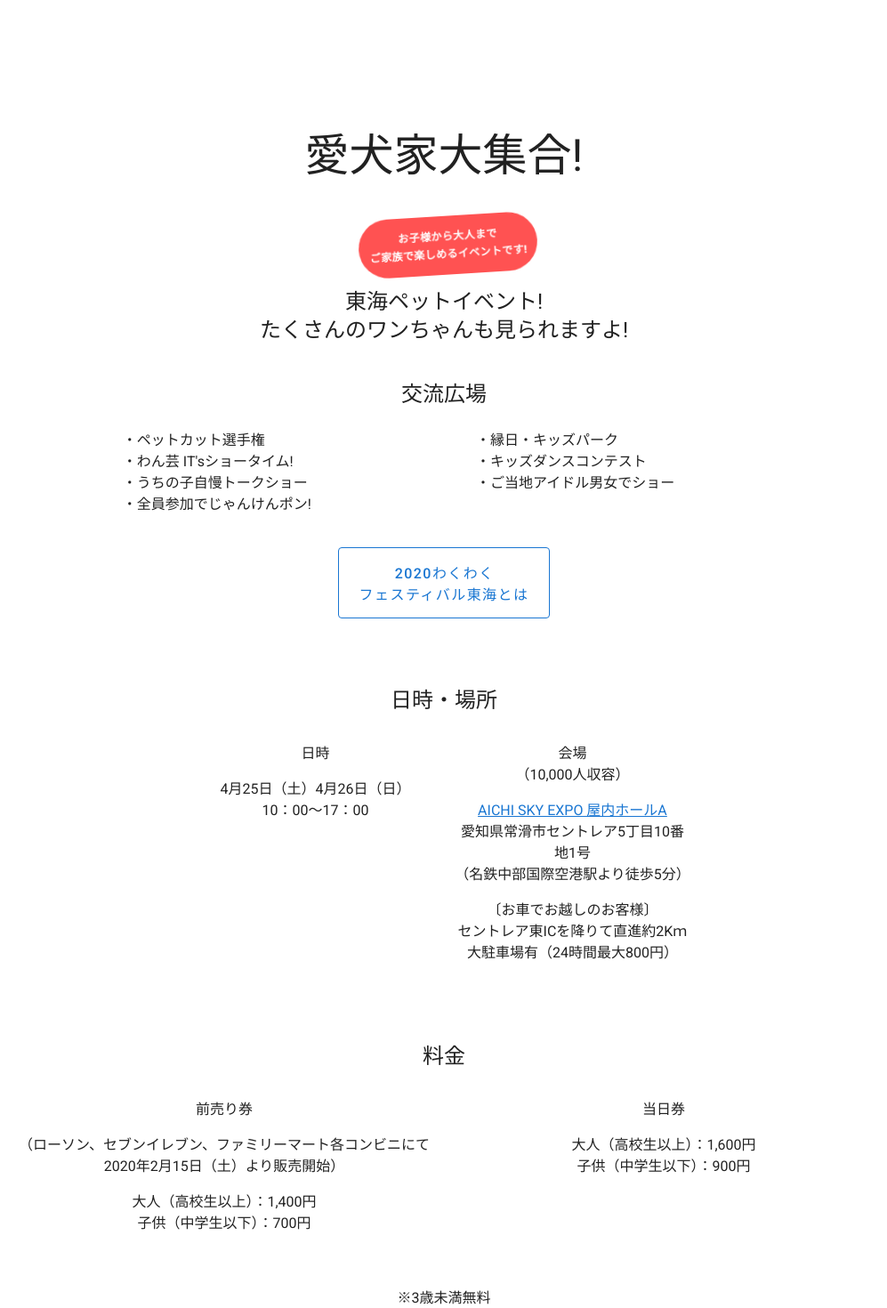
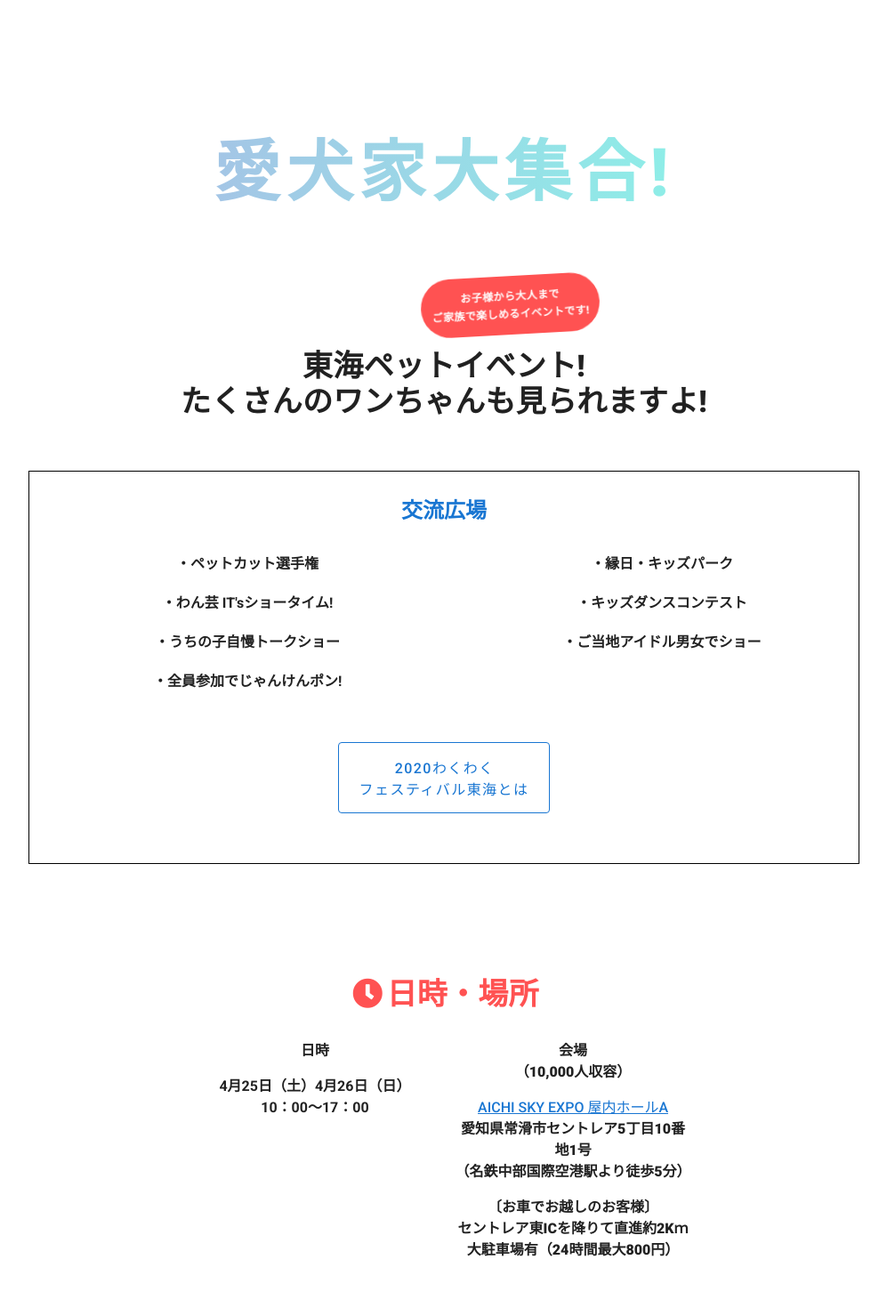
Before and after one commit to hirotaka-takase/wakuwakufestival, a Nuxt app: page / in a window 1280 px wide. Shown: the part 620-2090 px from the top of the page at 89% size, without its empty margins (141-1138 px from the left). Built offline with nearby package versions, Linux system fonts and the light colour scheme.

Commit message:
topページのコーディング完了

```diff
--- /dev/null
+++ b/assets/css/main.css
@@ -0,0 +1,9 @@
+.wf-roundedmplus1c {
+    font-family: "M PLUS Rounded 1c";
+}
+.page-enter {
+    opacity: 0;
+  }
+.page-enter-active {
+    transition: opacity 3s;
+}
--- a/layouts/default.vue
+++ b/layouts/default.vue
@@ -30,7 +30,9 @@
       <v-toolbar-title class="white--text" v-text="title" />
     </v-app-bar>
     <v-content>
+      <transition name="page">
       <nuxt />
+      </transition>
     </v-content>
     <v-footer color="warning" class="lighten-1" padless>
       <v-row class="py-3 white--text text-center" no-gutters>
--- a/nuxt.config.js
+++ b/nuxt.config.js
@@ -17,7 +17,11 @@ export default {
         content: process.env.npm_package_description || ''
       }
     ],
-    link: [{ rel: 'icon', type: 'image/x-icon', href: '/favicon.ico' }]
+    link: [
+      { rel: 'icon', type: 'image/x-icon', href: '/favicon.ico' },
+      { rel: "stylesheet", href:"https://use.fontawesome.com/releases/v5.6.1/css/all.css"},
+      { rel: "stylesheet", href: "https://fonts.googleapis.com/css?family=M+PLUS+Rounded+1c"},
+    ]
   },
   /*
    ** Customize the progress-bar color
@@ -26,7 +30,9 @@ export default {
   /*
    ** Global CSS
    */
-  css: [],
+  css: [
+    '@/assets/css/main.css',
+  ],
   /*
    ** Plugins to load before mounting the App
    */
--- a/pages/index.vue
+++ b/pages/index.vue
@@ -8,9 +8,9 @@
     </v-img>
     <v-container>
       <v-layout column justify-center align-center class="layout1 text-center">
-        <v-flex xs12 sm8 md6 class="py-4">
+        <v-flex xs12 sm8 md6 class="py-4 font-weight-bold" style="margin-bottom: 90px;">
           <div style="position: relative;" class="py-4">
-            <p class="text_aiken">愛犬家大集合!</p>
+            <p class="text_aiken font-weight-black" style="letter-spacing: 0.09em;">愛犬家大集合!</p>
             <v-chip
               class="chip pa-3 body-1 caption fuwafuwa font-weight-black"
               color="error"
@@ -20,12 +20,12 @@
               お子様から大人まで<br>ご家族で楽しめるイベントです!
             </v-chip>
           </div>
-          <v-row>
-            <v-col cols="12" md="12" sm="12" class="pa-0 headline">東海ペットイベント!</v-col>
-            <v-col cols="12" md="12" sm="12" class="pt-0 headline mb-4">たくさんのワンちゃんも見られますよ!</v-col>
-            <v-col cols="12" md="12" sm="12" class="headline">交流広場</v-col>
+          <v-row style="margin-bottom: 30px;">
+            <v-col cols="12" md="12" sm="12" class="pa-0 display-1 font-weight-black">東海ペットイベント!</v-col>
+            <v-col cols="12" md="12" sm="12" class="pt-0 display-1 mb-4 font-weight-black">たくさんのワンちゃんも見られますよ!</v-col>
           </v-row>
-          <v-row class="text-left">
+          <v-row class="kouryu text-center py-4" style="border: 1px solid #000;">
+            <v-col cols="12" md="12" sm="12" class="headline font-weight-black pb-0" style="color: #1976d2;">交流広場</v-col>
             <v-col cols="12" md="6" sm="12">
               <ul>
                   <li>
@@ -43,7 +43,7 @@
                 </ul>
             </v-col>
             <v-col cols="12" md="6" sm="12">
-              <ul>
+              <ul class="">
                   <li>
                     ・縁日・キッズパーク
                   </li>
@@ -57,22 +57,22 @@
             </v-col>
             <v-col class="py-4 mb-4" cols="12">
               <h2 class="text-center py-2">
-                <v-btn x-large height="80" outlined color="primary">2020わくわく<br>フェスティバル東海とは</v-btn>
+                <v-btn x-large height="80" to="/about" outlined color="primary">2020わくわく<br>フェスティバル東海とは</v-btn>
               </h2>
             </v-col>
           </v-row>
         </v-flex>
         <v-flex class="py-4">
-          <h3 class="headline py-4 mb-4">日時・場所</h3>
+          <h3 class="display-1 font-weight-bold py-4 mb-4" style="color: #ff5252;"><i class="fas fa-clock px-1"></i>日時・場所</h3>
           <v-row>
-            <v-col cols="12" md="6" sm="12">
+            <v-col class="font-weight-bold" cols="12" md="6" sm="12">
               <p>日時</p>
               <p class="mb-4 pb-4">4月25日（土）4月26日（日）<br>10：00～17：00</p>
             </v-col>
-            <v-col cols="12" md="6" sm="12">
+            <v-col class="font-weight-black" cols="12" md="6" sm="12">
               <p class="mb-0">会場</p>
               <p class="mb-4">（10,000人収容）</p>
-              <p><a href="https://www.aichiskyexpo.com/access/" target="_blank">AICHI SKY EXPO 屋内ホールA</a><br>愛知県常滑市セントレア5丁目10番地1号<br>（名鉄中部国際空港駅より徒歩5分）</p>
+              <p><a href="https://www.aichiskyexpo.com/access/" target="_blank" class="font-weight-medium">AICHI SKY EXPO 屋内ホールA</a><br>愛知県常滑市セントレア5丁目10番地1号<br>（名鉄中部国際空港駅より徒歩5分）</p>
               <p>〔お車でお越しのお客様〕<br>セントレア東ICを降りて直進約2Kｍ<br>大駐車場有（24時間最大800円）</p>
             </v-col>
             <v-col>
@@ -80,8 +80,8 @@
           </v-row>
         </v-flex>
         <v-flex class="py-4">
-          <h3 class="headline py-4 mb-4">料金</h3>
-          <v-row class="pb-4 mb-4">
+          <h3 class="display-1 font-weight-bold py-4 mb-4" style="color: #ff5252;"><i class="fas fa-clock px-1"></i>料金</h3>
+          <v-row class="pb-4 mb-4 font-weight-bold">
             <v-col cols="12" md="6" sm="12">
               <p>前売り券</p>
               <p>（ローソン、セブンイレブン、ファミリーマート各コンビニにて2020年2月15日（土）より販売開始）</p>
@@ -92,18 +92,18 @@
               <p>大人（高校生以上）：1,600円<br>子供（中学生以下）：900円</p>
             </v-col>
           </v-row>
-          <p class="mb-0">※3歳未満無料</p>
-          <p class="mb-4">※ご入場の際、お子様には縁日、キッズパークで使えるお楽しみ券を１枚進呈します。</p>
+          <p class="mb-0 font-weight-bold">※3歳未満無料</p>
+          <p class="mb-4 font-weight-bold">※ご入場の際、お子様には縁日、キッズパークで使えるお楽しみ券を１枚進呈します。</p>
         </v-flex>
       </v-layout>
       <v-card
       width="700"
       class="mb-5 white--text"
       color="pink">
-        <p class="card_title mb-0 py-3 px-5" style="border-bottom: 1px solid #fff;">
+        <p class="card_title mb-0 py-3 px-5 font-weight-black" style="border-bottom: 1px solid #fff;">
         交流広場
         </p>
-        <v-card-text class="white--text card-text">
+        <v-card-text class="white--text card-text font-weight-bold">
             <p>「オフ会しよう!」オフ会には最適広場! <br>事前にお申入いただければスペース確保いたします。(無料）</p>
             <p>「ペットカット選手権」ライブ形式。好みのスタイル見つけて下さい。</p>
             <p>「わん芸 IT's ショータイム」芸達者なワンちゃんが登場します。</p>
@@ -120,8 +120,8 @@
       width="480"
       class="ml-auto mr-9 mb-5 white--text"
       color="#1F7087">
-        <p class="card_title mb-0 py-3 px-5" style="border-bottom: 1px solid #fff;">じゃんけん大会</p>
-        <v-card-text class="card-text white--text">
+        <p class="card_title mb-0 py-3 px-5 font-weight-black" style="border-bottom: 1px solid #fff;">じゃんけん大会</p>
+        <v-card-text class="card-text white--text font-weight-bold">
           <p>ご来場者様全員でじゃんけん大会! </p>
           <p>一日3回開催豪華賞品ご期待下さい</p>
           <p>その他催しありますよ!楽しみにして下さい! </p>
@@ -131,9 +131,9 @@
       width="700"
       class="mb-5 white--text"
       color="#952175">
-        <p class="card_title mb-0 py-3 px-5" style="border-bottom: 1px solid #fff;">縁日コーナー・<br>キッズパーク</p>
+        <p class="card_title mb-0 py-3 px-5 font-weight-black" style="border-bottom: 1px solid #fff;">縁日コーナー・<br>キッズパーク</p>
         <v-divider></v-divider>
-        <v-card-text class="white--text card-text">
+        <v-card-text class="white--text card-text font-weight-black">
           <div class="arrow d-flex mb-6" style="position: relative;">
             <p style="width: 20%;">縁日</p>
             <ul>
@@ -173,20 +173,20 @@
       width="600"
       class="ml-auto mr-9 mb-9 white--text"
       color="#4169E1">
-        <p class="card_title mb-0 py-3 px-5" style="border-bottom: 1px solid #fff;">フードコート</p>
-        <v-card-text class="white--text card-text">
+        <p class="card_title mb-0 py-3 px-5 font-weight-black" style="border-bottom: 1px solid #fff;">フードコート</p>
+        <v-card-text class="white--text card-text font-weight-bold">
           <p>飲食ゾーンあります</p>
           <p>・カレーライス・牛丼・焼きそば / ・タピオカジュース・フレッシュジュース</p>
           <p>・フランクフルト・サンドウィッチ / ・ウーロン茶・コーラ等</p>
         </v-card-text>
       </v-card>
-      <p class="px-5 text-center silver-text" style="color: #444444;">※シルバー優先席あります。ごゆっくりおくつろぎください</p>
+      <p class="px-5 text-center silver-text font-weight-bold" style="color: #444444;">※シルバー優先席あります。ごゆっくりおくつろぎください</p>
       <v-layout column justify-center align-center class="text-center py-4 mb-4">
       <v-card style="position: relative;" class="mb-4">
           <v-chip
             class="chip2 pa-3 fuwafuwa font-weight-black"
             style="z-index: 1;"
-            color="success"
+            color="error"
             text-color="white"
             x-large>
               わくフェス
@@ -198,22 +198,23 @@
         >
           <v-card-title
           id="banner-text">
-            <v-row>
+            <v-row class="font-weight-bold wf-roundedmplus1c">
               <v-col cols="12" md="12"><p style="color: #6495ED">キッズダンスコンテスト<br><small>「子供と言ってあなどらないで！」</small></p></v-col>
               <v-col cols="12" md="12"><p style="color: #FA8072">ご当地アイドル男女でショー<br><small>「どんなかんじ？こんなかんじ！」</small></p></v-col>
             </v-row>
           </v-card-title>
         </v-img>
-        <v-card-subtitle class="pb-0">東京から急遽出演決定！</v-card-subtitle>
-        <v-card-text class="text--primary">
+        <v-card-text class="text--primary font-weight-black headline">東京から急遽出演決定！</v-card-text>
+        <v-card-text class="text--primary title font-weight-bold">
+          <p><span class="display-1 font-weight-bold" style="line-height: 2.0;">男性ボーカルユニットBLACK IRIS</span><br>オリコンデイリーランキング1位<br>オリコンウィークリーランキング3位</p>
         </v-card-text>
-          <p><span>男性</span>ボーカルユニットBLACK IRIS<br>オリコンデイリーランキング1位<br>オリコンウィークリーランキング3位</p>
         <v-card-actions class="justify-center">
           <v-btn
             color="orange"
             text
+            to="/dance"
             class="font-weight-black"
-            style="font-size: 20px;"
+            style="font-size: 22px; border-bottom: 2px solid #ff9800; boder-radius: 0;"
           >
             詳細へ
           </v-btn>
@@ -262,8 +263,12 @@ ul {
   margin-bottom: 180px;
 }
 .text_aiken {
-  font-size: 50px;
-  padding-bottom: 90px;
+  font-size: 75px;
+  padding-bottom: 120px;
+  color: #ACB6E5;
+  background: -webkit-linear-gradient(0deg, #ACB6E5, #86FDE8);
+  -webkit-background-clip: text;
+  -webkit-text-fill-color: transparent;
 }
 .chip {
   position: absolute;
@@ -292,7 +297,9 @@ animation:fuwafuwa 3s infinite linear alternate;
 50% {transform:translate(0, -5px) rotate(0deg);}
 100% {transform:translate(0, 0)rotate(5deg);}
 }
-
+.layout1 ul li {
+  margin: 20px 0px;
+}
 .card_title {
   font-size: 30px;
 }
@@ -331,12 +338,10 @@ animation:fuwafuwa 3s infinite linear alternate;
 
 #banner-text p {
   font-size: 2.8rem!important;
-  font-weight: bold;
   line-height: 1.1;
 }
 #banner-text small {
   font-size: 1.5rem!important;
-  font-weight: lighter;
 }
 .btns {
   width: 300px;
@@ -346,15 +351,20 @@ animation:fuwafuwa 3s infinite linear alternate;
    max-height: 250px;
 }
 .layout1 {
-  margin-bottom: 50px;
+  margin-bottom: 90px;
 }
 .text_aiken {
-  font-size: 43px;
+  font-size: 50px;
   padding-top: 0px !important;
+  padding-bottom: 90px;
 }
 .chip {
   bottom: 20px;
   right: 40px;
+}
+.kouryu {
+  width: 100%;
+  margin: 0 auto;
 }
 .arrow {
   padding-bottom: 140px;
@@ -390,12 +400,10 @@ animation:fuwafuwa 3s infinite linear alternate;
 }
 #banner-text p {
   font-size: 1.7rem!important;
-  font-weight: bold;
   line-height: 1.1;
 }
 #banner-text small {
   font-size: 1.2rem!important;
-  font-weight: lighter;
 }
 .chip2 {
 left: -10px;
```
